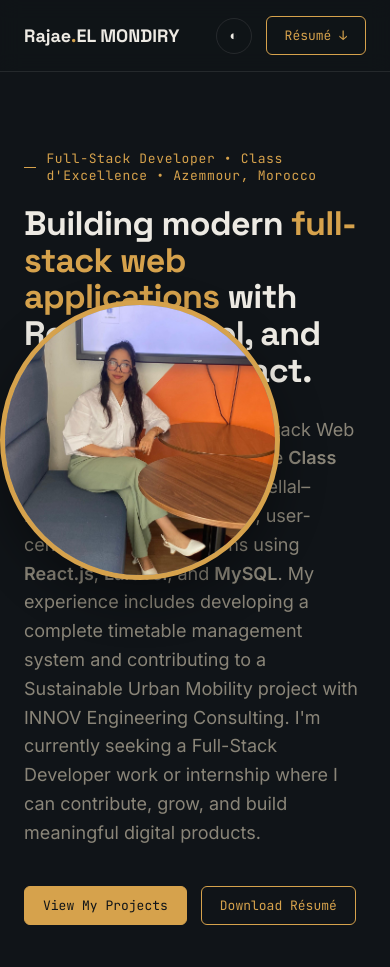
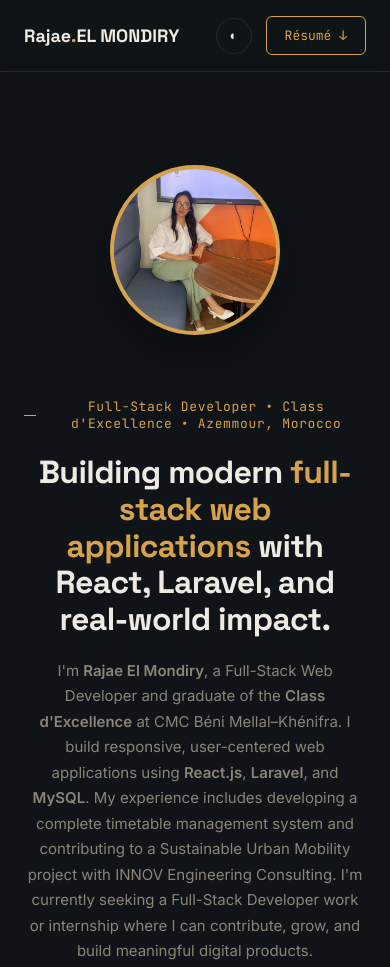
Before and after one commit to RajaeElmondiry/My_Portfolio, a plain HTML site: page index.html in a window 390 px wide. Shown: the top 967 px of the page. Drawn offline with Linux system fonts and the light colour scheme.

Commit message:
imag chnging position

```diff
--- a/style.css
+++ b/style.css
@@ -201,3 +201,100 @@
   @media (prefers-reduced-motion: reduce){
     *{animation:none !important; transition:none !important;}
   }
+  /* ===========================
+   RESPONSIVE HERO IMAGE
+=========================== */
+
+@media (max-width:1024px){
+
+  .hero{
+    padding-top:160px;
+  }
+
+  .hero-image{
+    position:relative;
+    top:auto;
+    right:auto;
+    margin:0 auto 50px;
+    width:340px;
+    height:340px;
+    display:flex;
+    justify-content:center;
+    align-items:center;
+  }
+
+  .profile-photo{
+    width:230px;
+    height:230px;
+  }
+
+  .hero h1,
+  .hero p.sub{
+    max-width:100%;
+  }
+
+}
+
+@media (max-width:768px){
+
+  .hero{
+    padding:130px 0 70px;
+    text-align:center;
+  }
+
+  .hero-image{
+    width:290px;
+    height:290px;
+    margin:0 auto 35px;
+  }
+
+  .profile-photo{
+    width:200px;
+    height:200px;
+    border-width:4px;
+  }
+
+  .hero h1{
+    font-size:clamp(2rem,8vw,3rem);
+    line-height:1.15;
+  }
+
+  .hero p.sub{
+    font-size:16px;
+    margin:20px auto 0;
+  }
+
+  .hero-ctas{
+    justify-content:center;
+  }
+
+  .quickfacts{
+    grid-template-columns:1fr;
+    margin-top:45px;
+  }
+
+}
+
+@media (max-width:480px){
+
+  .hero-image{
+    width:240px;
+    height:240px;
+    margin-bottom:28px;
+  }
+
+  .profile-photo{
+    width:170px;
+    height:170px;
+  }
+
+  .hero h1{
+    font-size:32px;
+  }
+
+  .hero p.sub{
+    font-size:15px;
+    line-height:1.7;
+  }
+
+}
```
